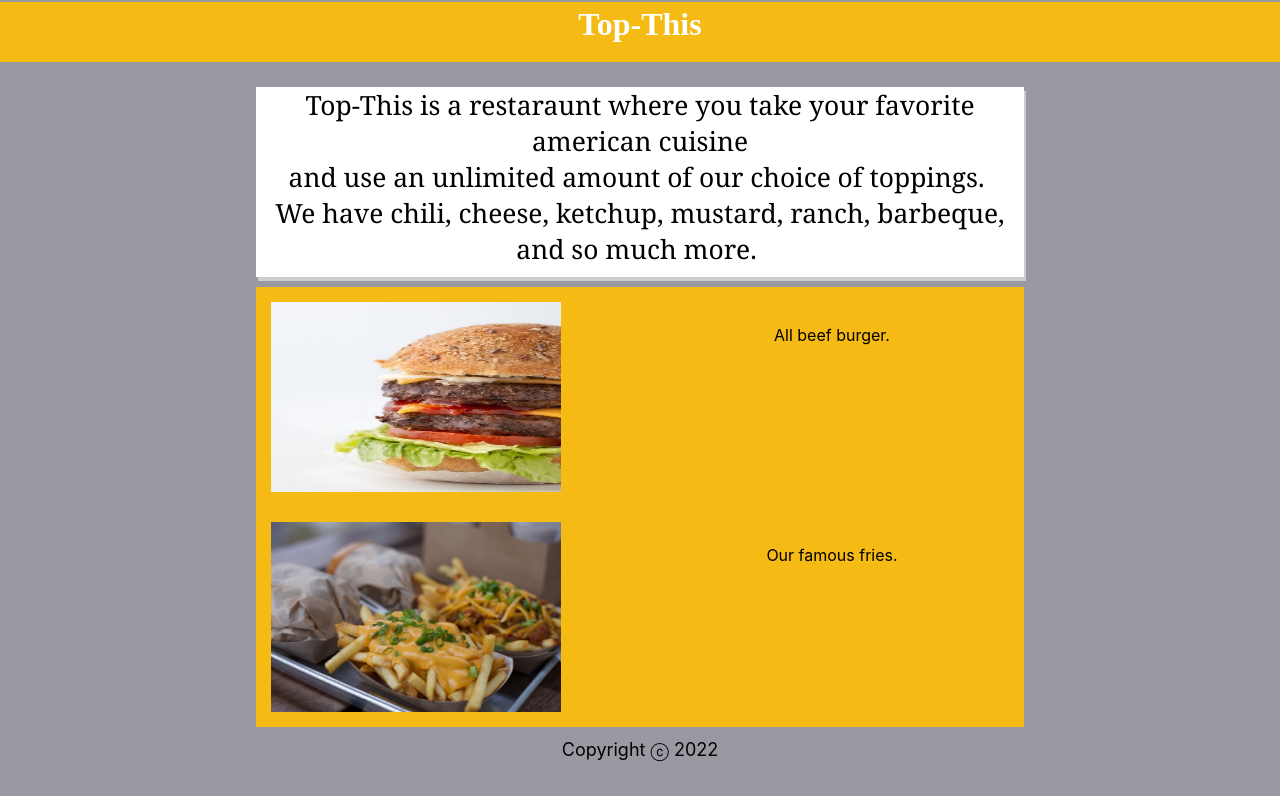
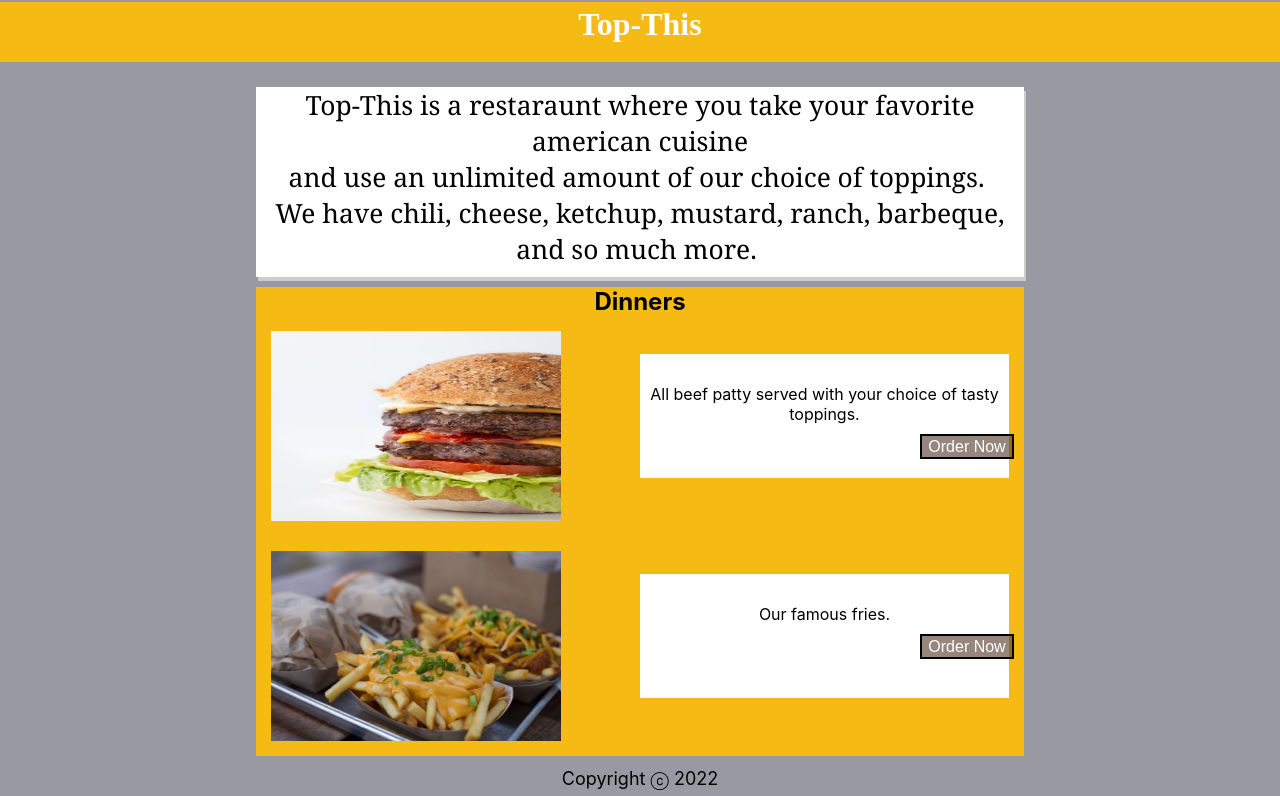
Before and after one commit to shawntez32/top-this, a React (Create React App) app: page / in a window 1280 px wide. Shown: the part 546-1342 px from the top of the page. Before the commit the page ends 1313 px from the top, so only its background shows below. Built offline with nearby package versions, Linux system fonts and the light colour scheme.

Commit message:
new files

```diff
--- a/src/components/Menu.jsx
+++ b/src/components/Menu.jsx
@@ -8,14 +8,21 @@ function Menu() {
         <div className="space"></div>
         <div className="dinners">
             <div>
+                <h2>Dinners</h2>
              <div className="foodBox">
                 <img src={burger} alt="Burger"></img>
-                    <p>All beef burger.</p>
+                    <div>
+                    <p>All beef patty served with your choice of tasty toppings.</p>
+                    <a>Order Now</a>
+                    </div>
              </div>
 
             <div className="foodBox">
                 <img src={cheese} alt="Fries"></img>
+                <div>
                 <p>Our famous fries.</p>
+                <a>Order Now</a>
+                </div>
             </div>
 
             </div>
--- a/src/styles.css
+++ b/src/styles.css
@@ -98,7 +98,7 @@
 
   menu .foodbox {
     background-color: #f5ba13;
-    height: 80px;
+    height: 100px;
     width: 80px;
     margin: 5px;
     text-align: center;
@@ -116,6 +116,24 @@
     text-align: center;
     margin-top: 10%;
     margin-bottom: 15%;
+    border-color: #f5ba13;
+    background-color: #fff;
+    margin-right: 15px;
+  }
+
+  menu .foodBox :last-child p {
+    margin-top: 8%;
+  }
+
+  menu .foodBox :last-child a {
+    border: 2px solid #000;
+    background: rgba(80, 54, 41, 0.6) !important;
+    font-family: 'SourceSansProBold', sans-serif !important;
+    color: #fff;
+    padding: 2px 6px;
+    position: relative;
+    bottom: -12px;
+    right: -150px;
   }
 
   topthis .Welcome{
```
